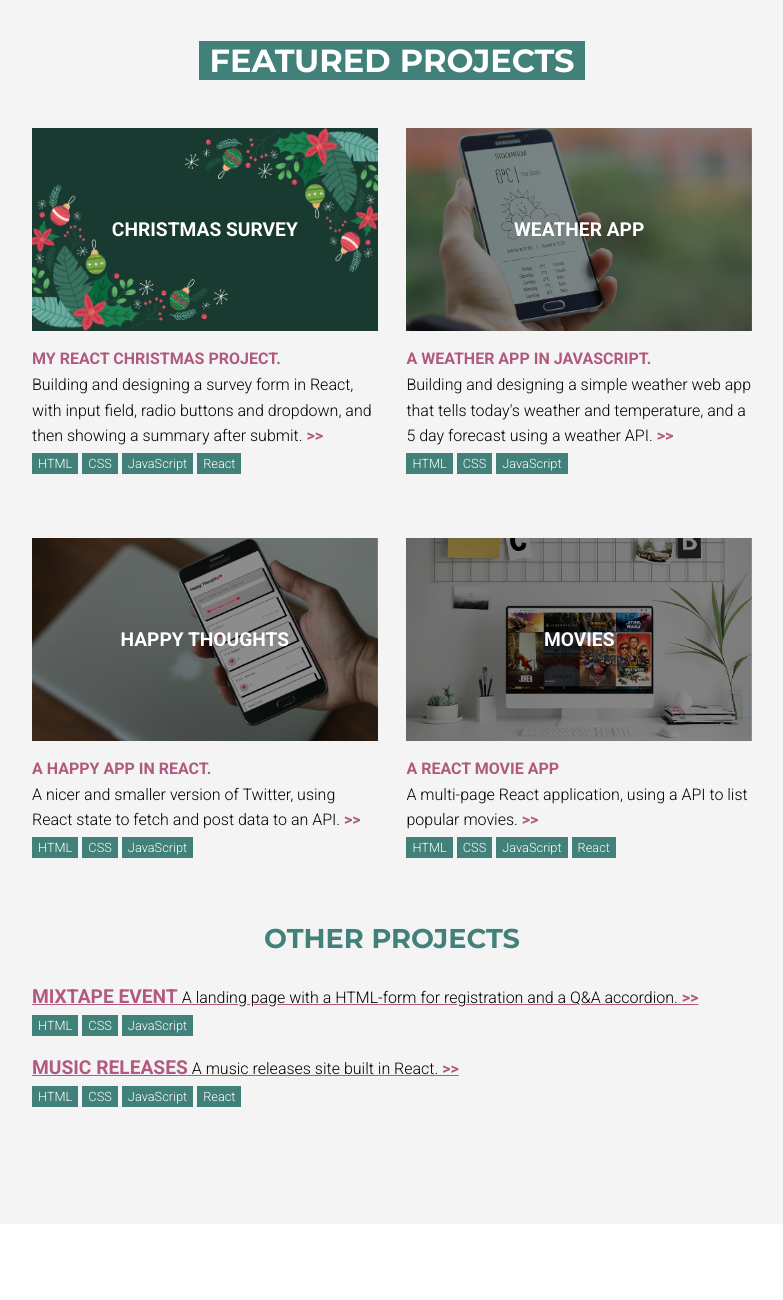
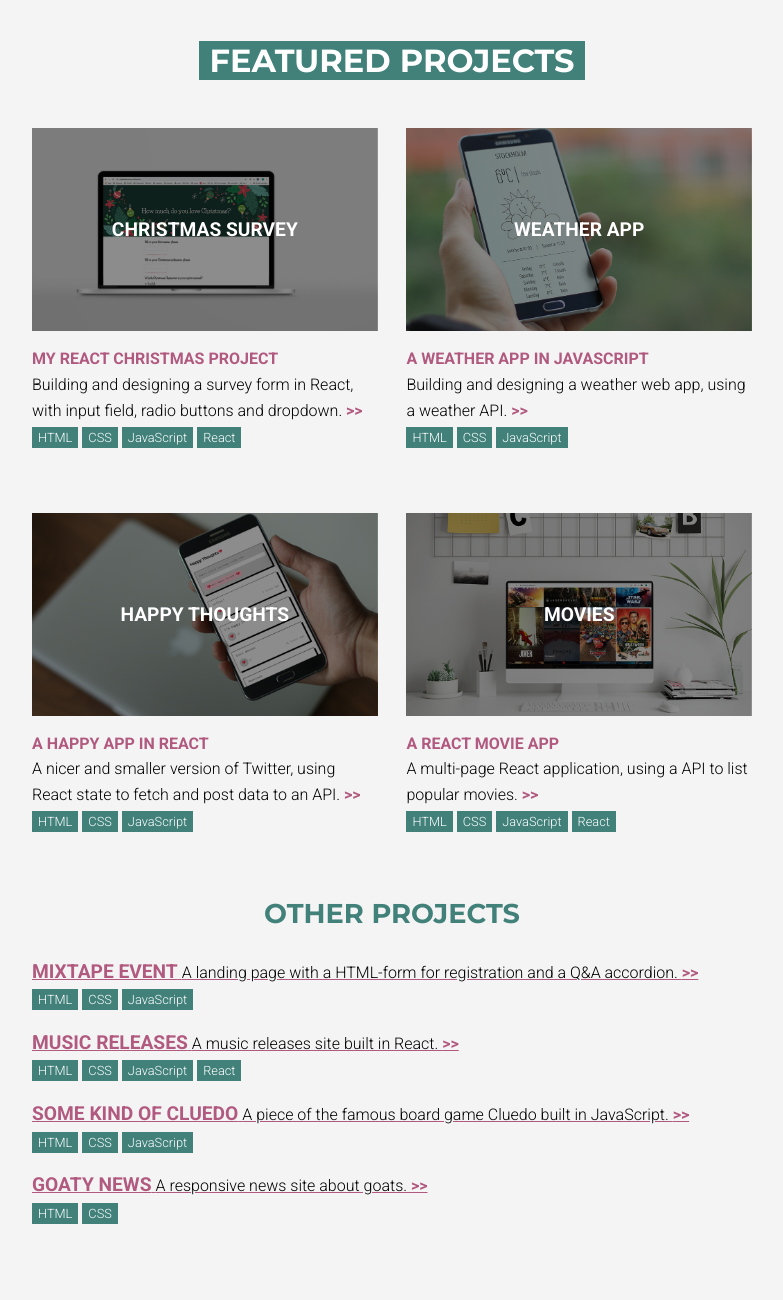
Before and after one commit to johannawaern/Portfolio, a plain HTML site: page index.html in a window 1280 px wide. Shown: the part 1160-2460 px from the top of the page, without its empty margins (248-1031 px from the left). Drawn offline with Linux system fonts and the light colour scheme.

Commit message:
Update project section

```diff
--- a/index.html
+++ b/index.html
@@ -88,11 +88,10 @@
                 <h4 class="survey-project-title">Christmas Survey</h4>
               </a>
               <p>
-                <span class="subtitle">My React Christmas project.</span>
+                <span class="subtitle">My React Christmas project</span>
                 <br />
                 Building and designing a survey form in React, with input field,
-                radio buttons and dropdown, and then showing a summary after
-                submit.
+                radio buttons and dropdown.
                 <a
                   href="https://github.com/johannawaern/project-survey"
                   class="read-more"
@@ -114,11 +113,9 @@
                 <h4 class="weather-project-title">Weather app</h4>
               </a>
               <p>
-                <span class="subtitle">A weather app in JavaScript.</span>
+                <span class="subtitle">A weather app in JavaScript</span>
                 <br />
-                Building and designing a simple weather web app that tells
-                today's weather and temperature, and a 5 day forecast using a
-                weather API.
+                Building and designing a weather web app, using a weather API.
                 <a
                   href="https://github.com/johannawaern/project-weather-app"
                   class="read-more"
@@ -139,7 +136,7 @@
                 <h4 class="happy-project-title">Happy Thoughts</h4>
               </a>
               <p>
-                <span class="subtitle">A happy app in React.</span> <br />
+                <span class="subtitle">A happy app in React</span> <br />
                 A nicer and smaller version of Twitter, using React state to
                 fetch and post data to an API.
                 <a
@@ -212,6 +209,33 @@
                 <p>CSS</p>
                 <p>JavaScript</p>
                 <p>React</p>
+              </div>
+            </div>
+            <div class="secondary-items">
+              <a href="https://github.com/johannawaern/project-cluedo">
+                <h4 class="inline">Some kind of Cluedo</h4>
+                <p class="inline text-snippet">
+                  A piece of the famous board game Cluedo built in JavaScript.
+                  <span aria-hidden="true">&gt;&gt;</span>
+                </p>
+              </a>
+              <div class="tags">
+                <p>HTML</p>
+                <p>CSS</p>
+                <p>JavaScript</p>
+              </div>
+            </div>
+            <div class="secondary-items">
+              <a href="https://github.com/johannawaern/GoatyNews">
+                <h4 class="inline">Goaty News</h4>
+                <p class="inline text-snippet">
+                  A responsive news site about goats.
+                  <span aria-hidden="true">&gt;&gt;</span>
+                </p>
+              </a>
+              <div class="tags">
+                <p>HTML</p>
+                <p>CSS</p>
               </div>
             </div>
           </div>
--- a/style.css
+++ b/style.css
@@ -166,7 +166,8 @@ header {
 }
 
 .survey-project-title {
-  background-image: url(images/project_survey.png);
+  background: linear-gradient(rgba(0, 0, 0, 0.45), rgba(0, 0, 0, 0.45)),
+    url(images/project_survey2.jpg);
 }
 
 .weather-project-title {
```
Also changed, not shown: images/project_survey2.jpg (added).
